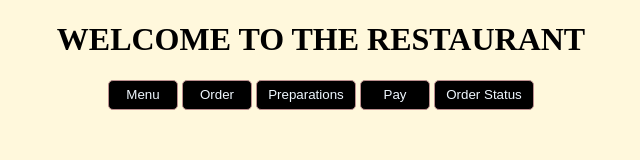
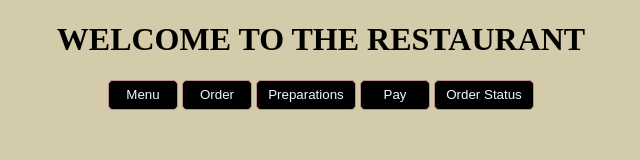
Before and after one commit to AJHA96/FoodApp, a plain HTML site: page index.html in a window 1280 px wide. Shown: the whole page, without its empty margins (319-959 px from the left). Drawn offline with Linux system fonts and the light colour scheme; no server answers.

Commit message:
Update style.css

```diff
--- a/style.css
+++ b/style.css
@@ -1,8 +1,7 @@
 body{
     text-align: center;
     text-decoration: none;
-    /* list-style: none; */
-    background-color: cornsilk;
+    background-color: rgb(212, 203, 170);
 }
 h2{
     font-size: 50px;
```
